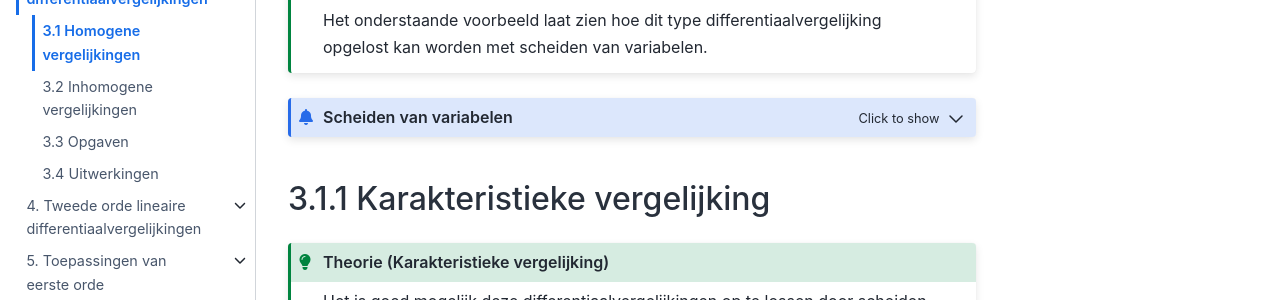
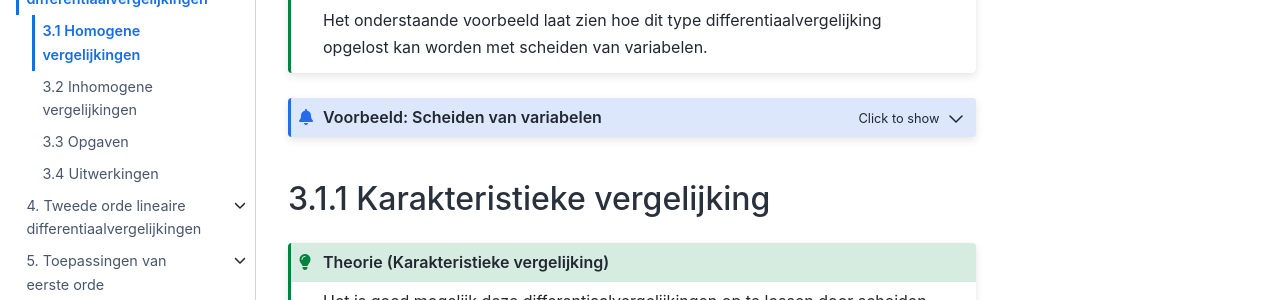
Before and after one commit to RaoulTj/Boek, a Jupyter Book: the page built from book/H3/H3_1.md, in a window 1280 px wide and 1400 px high. Shown: the part 336-636 px from the top of the window. Built offline with Jupyter Book 1.0.4 settings and Sphinx 7.4.7 and the Sphinx Book theme 1.1.4, drawn with Linux system fonts in a browser that asks for light colours; pages that are not in the unit, such as notebooks, are missing from menus; comment, search, counter and statistics services are not loaded; some of the changed text lies outside the part shown.

Commit message:
alle voorbeelden aangepast

`````diff
--- a/book/H3/H3_1.md
+++ b/book/H3/H3_1.md
@@ -24,7 +24,7 @@
 Het onderstaande voorbeeld laat zien hoe dit type differentiaalvergelijking opgelost kan worden met scheiden van variabelen.
 ```
 
-```{admonition} Scheiden van variabelen
+```{admonition} Voorbeeld: Scheiden van variabelen
 :class: dropdown
 
 \begin{align*}
@@ -99,7 +99,7 @@
 De vergelijking $λ+a = 0$ wordt de **karakteristieke vergelijking** genoemd.
 ```
 
-```{prf:example} Karakteristieke vergelijking
+```{admonition} Voorbeeld: Karakteristieke vergelijking
 :class: dropdown
 
 \begin{align*}
@@ -244,7 +244,7 @@
 Oplossen voor $\lambda$ geeft de algemene oplossing van de differentiaalvergelijking.
 ```
 
-````{prf:example} Karakteristieke vergelijking
+```{admonition} Voorbeeld: Karakteristieke vergelijking
 :class: dropdown
 
 \begin{align*}
`````
